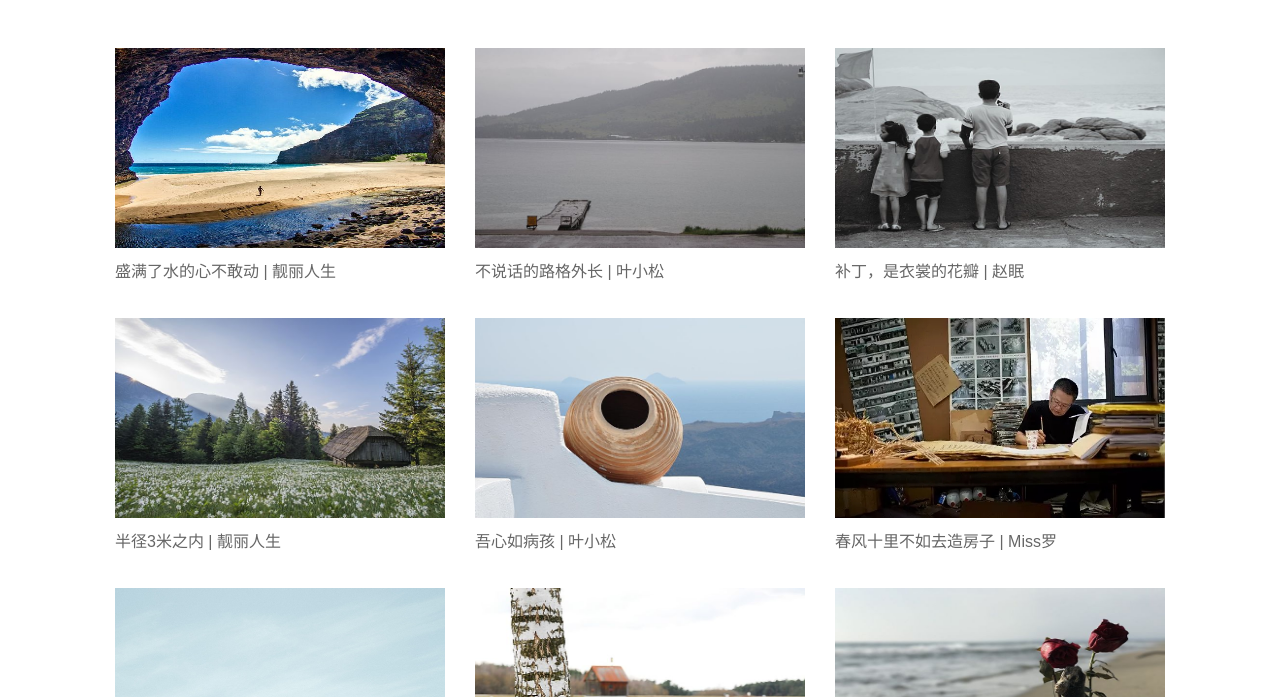
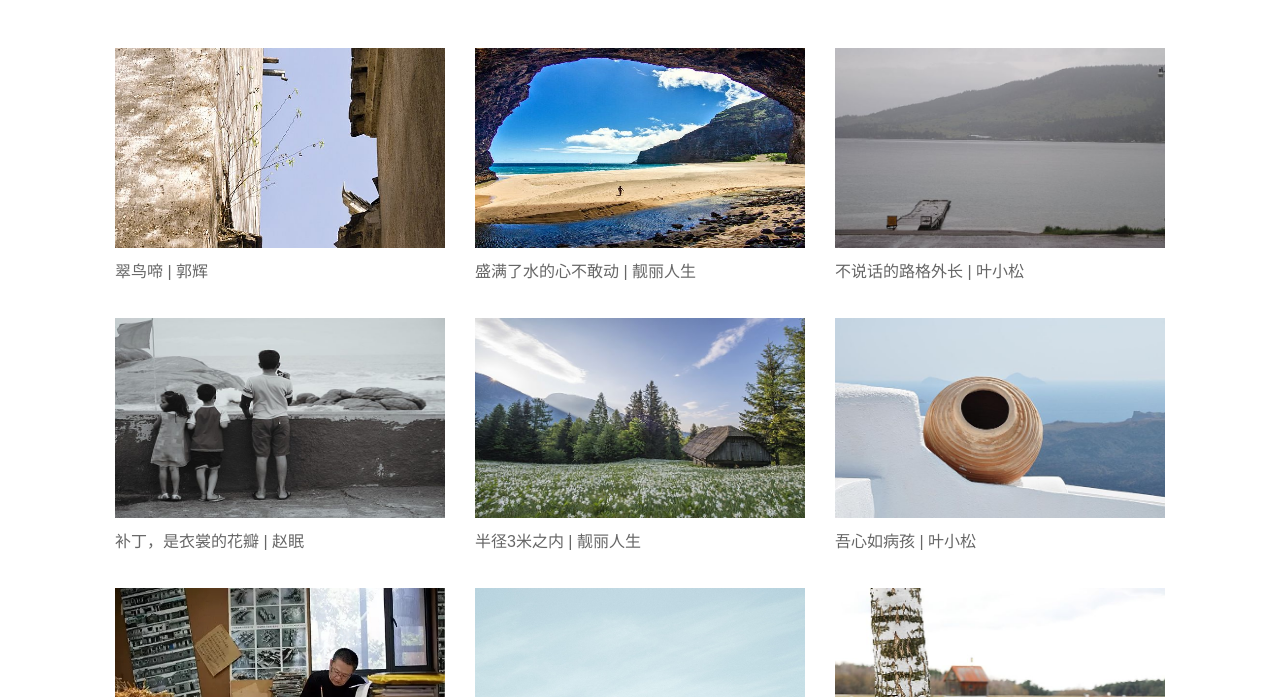
Before and after one commit to hdws/hdws.github.io, a plain HTML site: page list.html in a window 1280 px wide. Shown: the part 103-800 px from the top of the page. Drawn offline with nearby package versions, Linux system fonts and the light colour scheme.

Commit message:
add new article
article51

```diff
--- a/list.html
+++ b/list.html
@@ -26,6 +26,12 @@
 	</div>
 	<div class="content">
 		<ul class="clearfix">
+			<li>
+				<div class="img-box">
+					<img src="./images/list_img/article51.jpg" alt="">
+				</div>
+				<p class="msg"><a href="http://mp.weixin.qq.com/s/oaO9u9d2uRUviFpYEtnY9w" target="_blank">翠鸟啼 | 郭辉</a></p>
+			</li>
 			<li>
 				<div class="img-box">
 					<img src="./images/list_img/article21.jpg" alt="">
```
Also changed, not shown: index.html (+1 -1 lines), images/list_img/article51.jpg (added).
